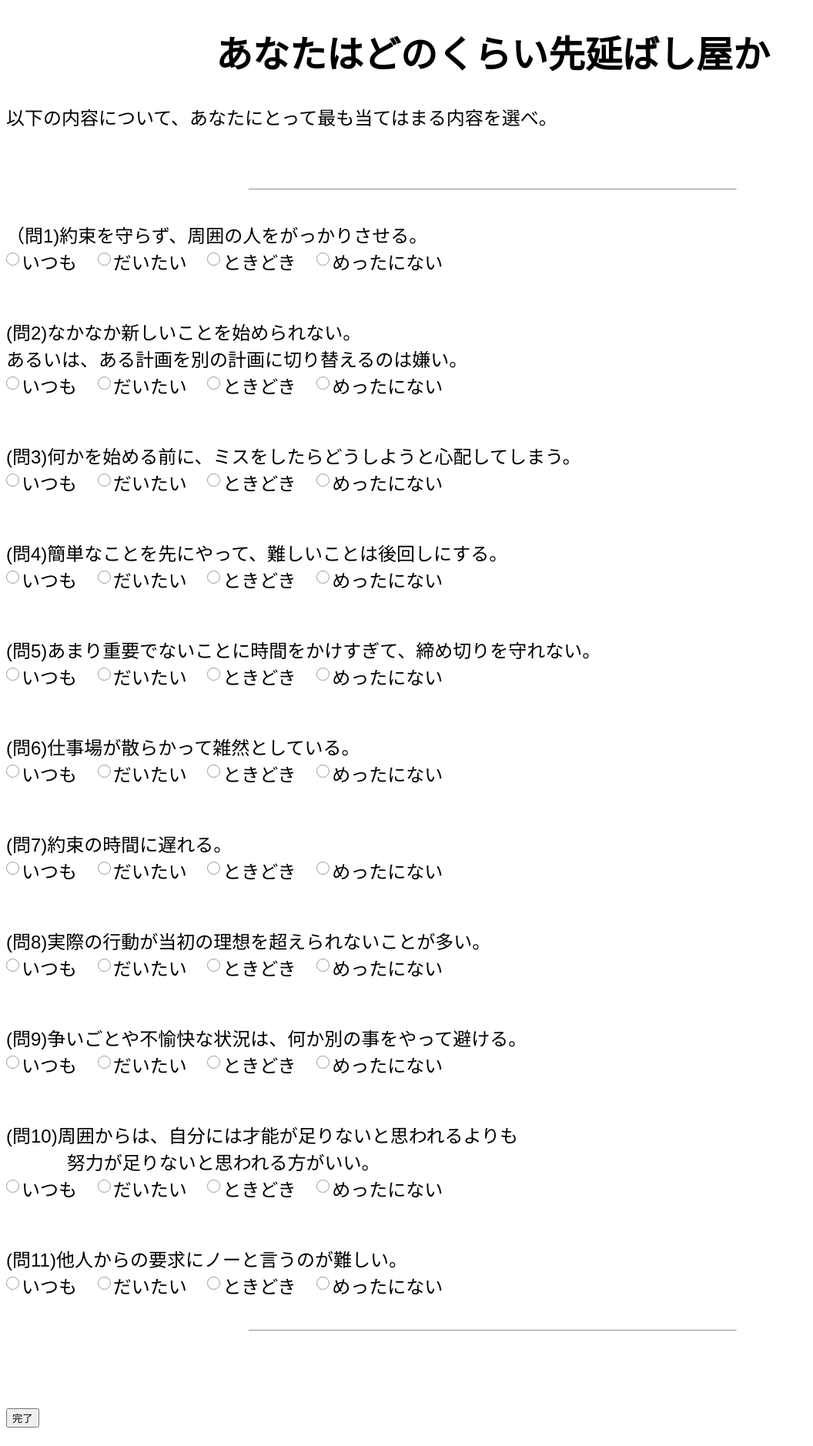
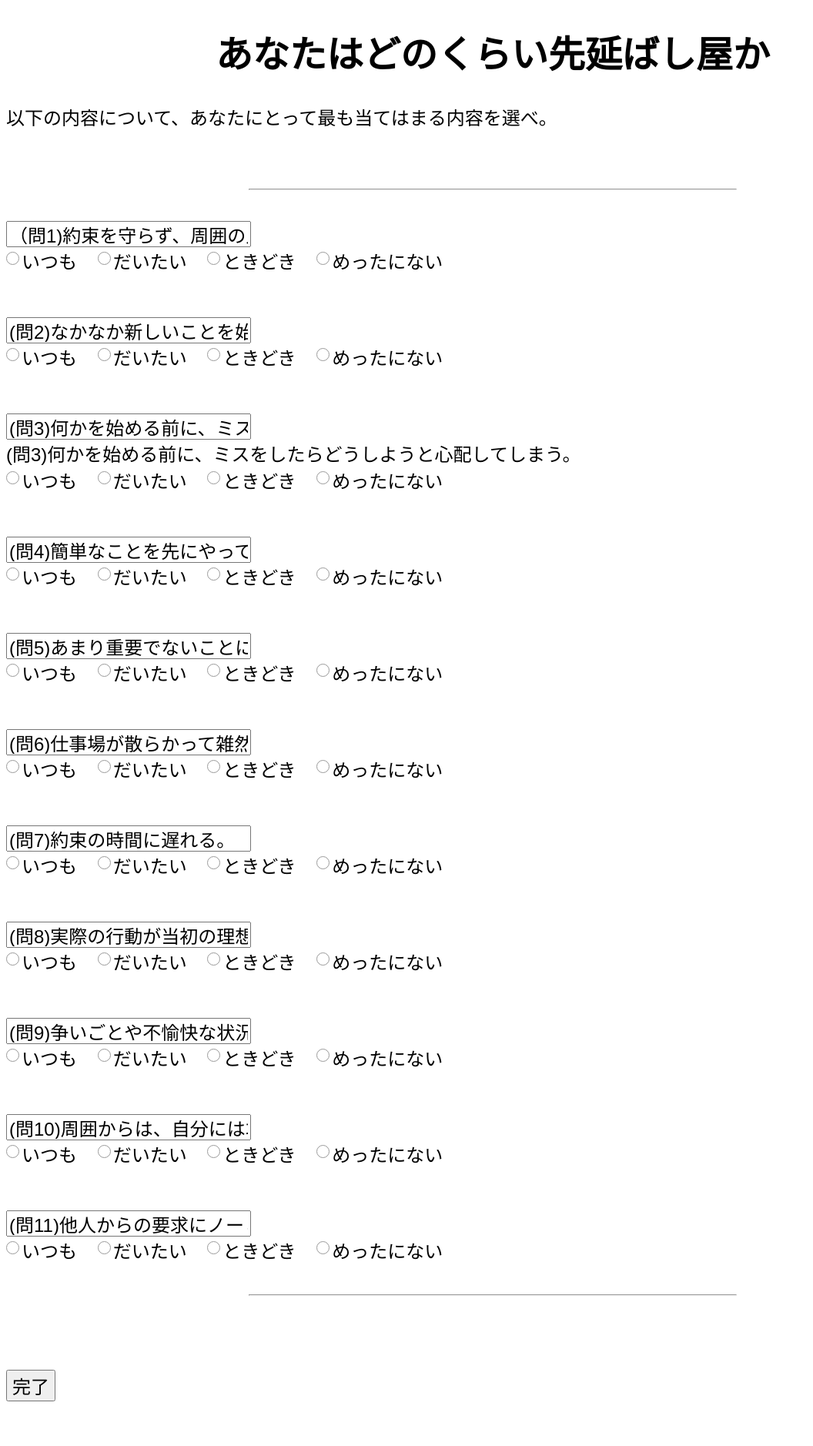
Before and after one commit to inamake/psychopath_bot, a Flask app: page /putOffTest in a window 1280 px wide. Shown: the whole page at 77% size, without its empty margins (0-1056 px from the left). After the commit the page ends 1820 px from the top, so only its background shows below. Run offline with Flask 2, Linux system fonts and the light colour scheme.

Commit message:
css追加(11/28)

```diff
--- a/static/stylesheet.css
+++ b/static/stylesheet.css
@@ -9,7 +9,7 @@ h1{
     text-align: center;
 }
 
-p{
+input{
     font-size: 100%;
 }
 
--- a/templates/putOffTest.html
+++ b/templates/putOffTest.html
@@ -11,7 +11,7 @@
         <br>
 
 
-        （問1)約束を守らず、周囲の人をがっかりさせる。<br>
+        <input type="text" value="（問1)約束を守らず、周囲の人をがっかりさせる。"><br>
         <div class="radio1">
         <input type="radio" required name="test0" class="radio-input" id="radio-1-0" value="0">
             <label for="radio-1-0">いつも</label>
@@ -26,8 +26,7 @@
         <br>
         <br>
 
-        (問2)なかなか新しいことを始められない。<br>
-             あるいは、ある計画を別の計画に切り替えるのは嫌い。<br>
+        <input type="text" value="(問2)なかなか新しいことを始められない。あるいは、ある計画を別の計画に切り替えるのは嫌い。"><br>
         <div class="radio2">
         <input type="radio" required name="test1" class="radio-input" id="radio-2-0" value="0">
             <label for="radio-2-0">いつも</label>
@@ -42,6 +41,7 @@
         <br>
         <br>
 
+        <input type="text" value="(問3)何かを始める前に、ミスをしたらどうしようと心配してしまう。"><br>
         (問3)何かを始める前に、ミスをしたらどうしようと心配してしまう。<br>
         <div class="radio3">
         <input type="radio" required name="test2" class="radio-input" id="radio-3-0" value="0">
@@ -57,7 +57,7 @@
         <br>
         <br>
 
-        (問4)簡単なことを先にやって、難しいことは後回しにする。<br>
+        <input type="text" value="(問4)簡単なことを先にやって、難しいことは後回しにする。"><br>
         <div class="radio4">
         <input type="radio" required name="test3" class="radio-input" id="radio-4-0" value="0">
             <label for="radio-4-0">いつも</label>
@@ -72,7 +72,7 @@
         <br>
         <br>
 
-        (問5)あまり重要でないことに時間をかけすぎて、締め切りを守れない。<br>
+        <input type="text" value="(問5)あまり重要でないことに時間をかけすぎて、締め切りを守れない。"><br>
         <div class="radio5">
         <input type="radio" required name="test4" class="radio-input" id="radio-5-0" value="0">
             <label for="radio-5-0">いつも</label>
@@ -87,7 +87,7 @@
         <br>
         <br>
 
-        (問6)仕事場が散らかって雑然としている。<br>
+        <input type="text" value="(問6)仕事場が散らかって雑然としている。"><br>
         <div class="radio6">
         <input type="radio" required name="test5" class="radio-input" id="radio-6-0" value="0">
             <label for="radio-6-0">いつも</label>
@@ -102,7 +102,7 @@
         <br>
         <br>
 
-        (問7)約束の時間に遅れる。<br>
+        <input type="text" value="(問7)約束の時間に遅れる。"><br>
         <div class="radio7">
         <input type="radio" required name="test6" class="radio-input" id="radio-7-0" value="0">
             <label for="radio-7-0">いつも</label>
@@ -117,7 +117,7 @@
         <br>
         <br>
 
-        (問8)実際の行動が当初の理想を超えられないことが多い。<br>
+        <input type="text" value="(問8)実際の行動が当初の理想を超えられないことが多い。"><br>
         <div class="radio8">
         <input type="radio" required name="test7" class="radio-input" id="radio-8-0" value="0">
             <label for="radio-8-0">いつも</label>
@@ -132,7 +132,7 @@
         <br>
         <br>
 
-        (問9)争いごとや不愉快な状況は、何か別の事をやって避ける。<br>
+        <input type="text" value="(問9)争いごとや不愉快な状況は、何か別の事をやって避ける。"><br>
         <div class="radio9">
         <input type="radio" required name="test8" class="radio-input" id="radio-9-0" value="0">
             <label for="radio-9-0">いつも</label>
@@ -147,8 +147,7 @@
         <br>
         <br>
 
-        (問10)周囲からは、自分には才能が足りないと思われるよりも<br>
-        　　　 努力が足りないと思われる方がいい。<br>
+        <input type="text" value="(問10)周囲からは、自分には才能が足りないと思われるよりも努力が足りないと思われる方がいい。"><br>
         <div class="radio10">
         <input type="radio" required name="test9" class="radio-input" id="radio-10-0" value="0">
             <label for="radio-10-0">いつも</label>
@@ -163,7 +162,7 @@
         <br>
         <br>
 
-        (問11)他人からの要求にノーと言うのが難しい。<br>
+        <input type="text" value="(問11)他人からの要求にノーと言うのが難しい。"><br>
         <div class="radio11">
         <input type="radio" required name="test10" class="radio-input" id="radio-11-0" value="0">
             <label for="radio-11-0">いつも</label>
```
